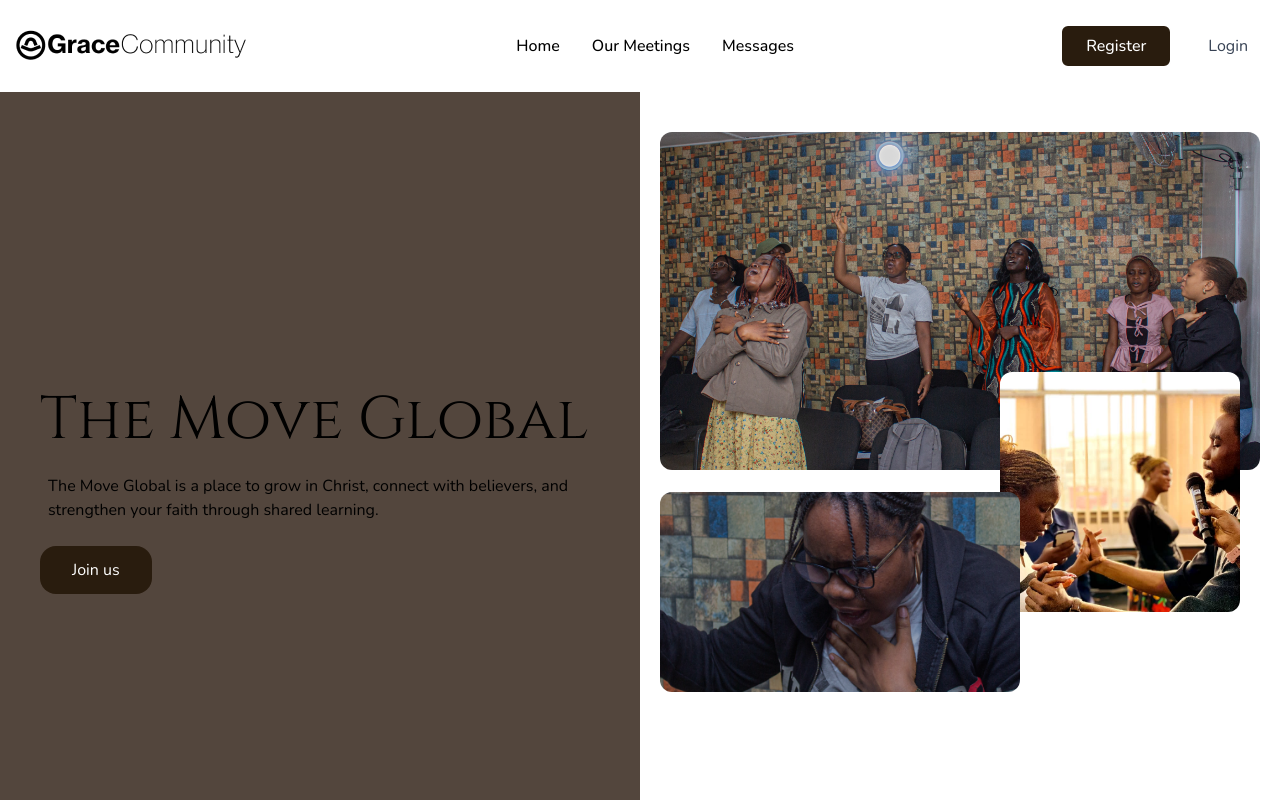
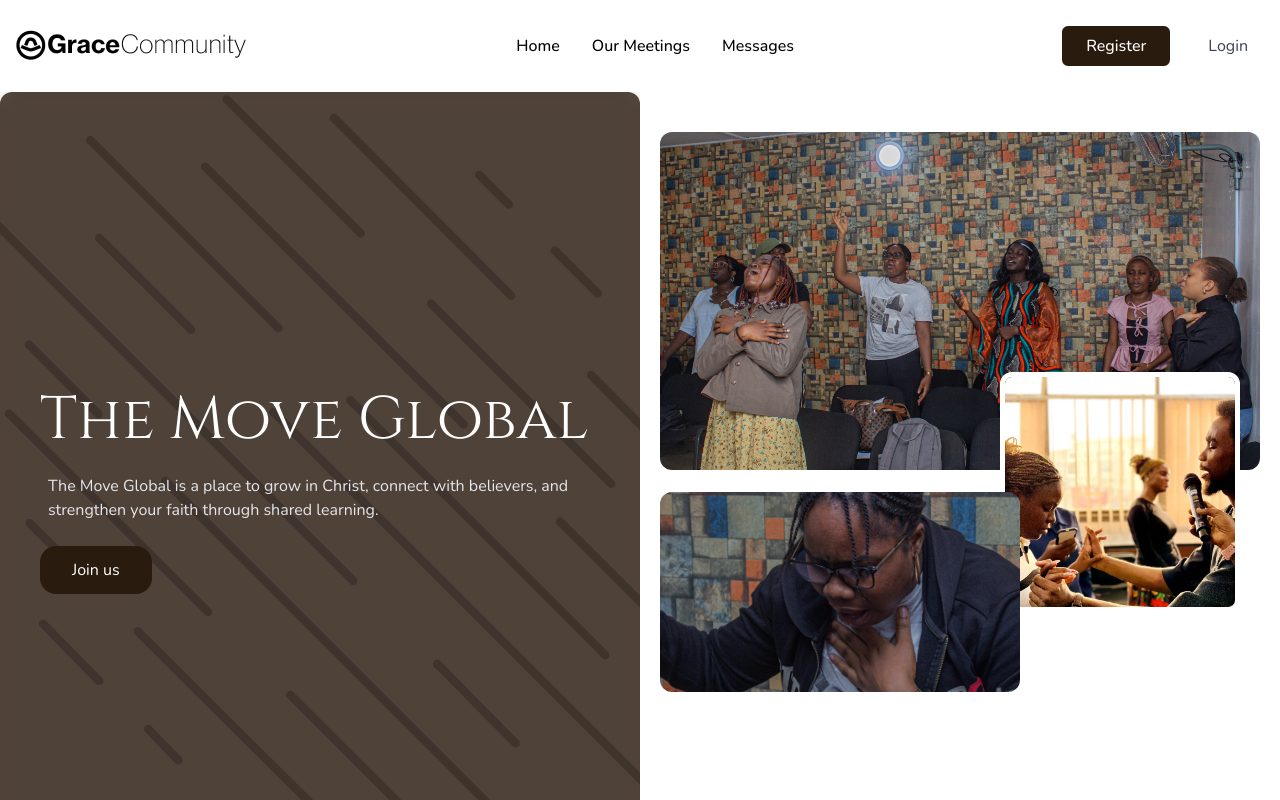
Before and after one commit to BTScoder/TheMove, a React (Vite) app in the folder client/: page / in a window 1280 px wide. Shown: the top 800 px of the page. Built offline with nearby package versions, Linux system fonts and the light colour scheme; a web font is replaced by a local one.

Commit message:
Worked on the donations section

```diff
--- a/client/src/components/Donations.jsx
+++ b/client/src/components/Donations.jsx
@@ -1,8 +1,27 @@
+import Card from "./donations/Card";
 import Dots from "./doodles/Dots";
+import { Heart } from "lucide-react";
 const Donations = () => {
   return (
-    <section className="mt-16 h-120 w-full overflow-hidden bg-gray-200 px-4 py-10 lg:mx-auto lg:mt-24 lg:max-w-300">
-      <div className="">{/* <Dots className="w-full text-gray-500" /> */}</div>
+    <section className="mt-16 mb-20 grid w-full grid-cols-1 overflow-hidden bg-gray-200 px-4 py-10 lg:mx-auto lg:mt-24 lg:h-120 lg:max-w-300 lg:grid-cols-2">
+      <div className="">
+        <Card />
+      </div>
+      <div className="mt-10 p-5 lg:mt-0">
+        <h1 className="mb-5 text-3xl font-bold lg:text-5xl">
+          Support the Mission
+        </h1>
+        <p className="max-w-md">
+          Your generosity helps us grow the community, support outreach, and
+          create resources that strengthen faith and fellowship.
+        </p>
+        <button className="border-button hover:bg-button/80 text-button mt-5 flex items-center gap-2 rounded border-2 px-6 py-3 transition-colors duration-150 hover:border-0 hover:text-white">
+          <span>
+            <Heart className="text-button mb-1 inline h-6 w-6 hover:animate-pulse hover:fill-red-600" />
+          </span>
+          Donate Now
+        </button>
+      </div>
     </section>
   );
 };
--- a/client/src/components/Hero.jsx
+++ b/client/src/components/Hero.jsx
@@ -11,9 +11,12 @@ const Hero = () => {
         animate={{ opacity: 1, y: 0 }}
         transition={{ duration: 0.5 }}
       >
-        <div className="lg:bg-hero relative flex items-center justify-center bg-[url('/hero-1.jpeg')] bg-cover bg-center px-10 lg:bg-none">
-          <div className="absolute inset-0 bg-black/50"></div>
-          <div className="relative z-10 space-y-6 text-white lg:text-black">
+        <div className="lg:bg-hero/70 relative flex items-center justify-center overflow-hidden rounded-xl bg-[url('/hero-1.jpeg')] bg-cover bg-center px-10 lg:bg-none">
+          <div className="absolute inset-0 bg-black/50 backdrop-blur-sm"></div>
+          <div className="absolute inset-0 hidden text-black/20 lg:block">
+            <CirclePattern />
+          </div>
+          <div className="relative z-10 space-y-6 text-white">
             <motion.h1
               className="font-heading text-6xl"
               initial={{ y: -50, opacity: 0 }}
@@ -23,7 +26,7 @@ const Hero = () => {
               The Move Global
             </motion.h1>
             <motion.p
-              className="ms-2"
+              className="ms-2 font-light text-gray-200"
               initial={{ y: -50, opacity: 0 }}
               animate={{ y: 0, opacity: 1 }}
               transition={{ delay: 4, duration: 0.8, ease: "easeOut" }}
@@ -49,7 +52,7 @@ const Hero = () => {
               className="h-full w-full object-cover"
             />
           </div>
-          <div className="absolute top-70 right-10 h-60 w-60 overflow-hidden rounded-xl">
+          <div className="absolute top-70 right-10 h-60 w-60 overflow-hidden rounded-xl border-5 border-white">
             <img
               src="/hero-1.jpeg"
               alt=""
--- a/client/src/components/Leaders.jsx
+++ b/client/src/components/Leaders.jsx
@@ -29,7 +29,7 @@ const Leaders = () => {
   return (
     <>
       <section className="mt-16 px-4 lg:mt-24">
-        <h2 className="font-heading text-4xl lg:text-6xl">Meet our Leaders</h2>
+        <h2 className="font-heading text-4xl lg:text-5xl">Meet our Leaders</h2>
 
         {/* Slider */}
         <Swiper
--- /dev/null
+++ b/client/src/components/donations/Card.jsx
@@ -0,0 +1,51 @@
+import CirclePattern from "../doodles/CirclePattern";
+import { motion } from "framer-motion";
+import { Shield } from "lucide-react";
+const Card = () => {
+  return (
+    <>
+      <motion.div className="bg-button/80 text-card relative flex max-w-xl flex-col gap-5 rounded-lg p-10 shadow-xl backdrop-blur-md lg:gap-10">
+        <div className="absolute inset-0 block text-white/5">
+          <CirclePattern />
+        </div>
+        <div className="flex items-start gap-4">
+          <div>
+            <Shield className="text-card/70 fill-card h-6 w-6" />
+            {/* <p className="mt-3 text-sm text-gray-500">Verified account</p> */}
+          </div>
+
+          <h1 className="font-heading relative z-10 text-xl uppercase">
+            Providus Bank
+          </h1>
+        </div>
+
+        <div className="relative z-10 space-y-5">
+          <p className="font-heading text-card/70 text-sm tracking-wide uppercase">
+            Account Number:
+          </p>
+          <p className="font-mono text-3xl tracking-widest lg:text-4xl">
+            130 862 8011
+          </p>
+        </div>
+
+        <div className="relative z-10 flex items-center gap-20">
+          <div className="space-y-2">
+            <p className="font-heading text-card/70 text-sm tracking-wide uppercase">
+              Account Holder:
+            </p>
+            <p>John Doe</p>
+          </div>
+
+          {/* <div className="space-y-2">
+            <p className="font-heading text-card/70 text-sm tracking-wide uppercase">
+              Expiry Date:
+            </p>
+            <p>12/24</p>
+          </div> */}
+        </div>
+      </motion.div>
+    </>
+  );
+};
+
+export default Card;
--- a/client/src/components/doodles/CirclePattern.jsx
+++ b/client/src/components/doodles/CirclePattern.jsx
@@ -1,120 +1,192 @@
 import React from "react";
+
 const CirclePattern = ({ className = "" }) => {
   return (
-    <svg viewBox="0 0 174 174" fill="none" xmlns="http://www.w3.org/2000/svg">
+    <svg
+      xmlns="http://www.w3.org/2000/svg"
+      viewBox="0 0 102 108"
+      fill="none"
+      className={`h-full w-full ${className}`}
+      preserveAspectRatio="xMidYMid slice"
+    >
       <path
-        d="M45.783 87.1704H9"
+        d="M27.7998 86L31.8998 90.2"
         stroke="currentColor"
-        stroke-width="16.5549"
-        stroke-miterlimit="10"
-        stroke-linecap="round"
+        strokeWidth="1.1533"
+        strokeMiterlimit="10"
+        strokeLinecap="round"
+        strokeLinejoin="round"
       />
       <path
-        d="M45.783 87.1704H9"
+        d="M13.5996 71.7998L21.1996 79.4998"
         stroke="currentColor"
-        stroke-width="16.5549"
-        stroke-miterlimit="10"
-        stroke-linecap="round"
+        strokeWidth="1.1533"
+        strokeMiterlimit="10"
+        strokeLinecap="round"
+        strokeLinejoin="round"
       />
       <path
-        d="M165.288 87.1704H128.557"
+        d="M26.4004 72.7998L55.1004 101.4"
         stroke="currentColor"
-        stroke-width="16.5549"
-        stroke-miterlimit="10"
-        stroke-linecap="round"
+        strokeWidth="1.1533"
+        strokeMiterlimit="10"
+        strokeLinecap="round"
+        strokeLinejoin="round"
       />
       <path
-        d="M165.288 87.1704H128.557"
+        d="M11.7998 58.2002L17.6998 64.0002"
         stroke="currentColor"
-        stroke-width="16.5549"
-        stroke-miterlimit="10"
-        stroke-linecap="round"
+        strokeWidth="1.1533"
+        strokeMiterlimit="10"
+        strokeLinecap="round"
+        strokeLinejoin="round"
       />
       <path
-        d="M57.8875 116.4L31.917 142.423"
+        d="M47 81.3999L72.2 106.6"
         stroke="currentColor"
-        stroke-width="16.5549"
-        stroke-miterlimit="10"
-        stroke-linecap="round"
+        strokeWidth="1.1533"
+        strokeMiterlimit="10"
+        strokeLinecap="round"
+        strokeLinejoin="round"
       />
       <path
-        d="M57.8875 116.4L31.917 142.423"
+        d="M9 43.3999L35.9 70.1999"
         stroke="currentColor"
-        stroke-width="16.5549"
-        stroke-miterlimit="10"
-        stroke-linecap="round"
+        strokeWidth="1.1533"
+        strokeMiterlimit="10"
+        strokeLinecap="round"
+        strokeLinejoin="round"
       />
       <path
-        d="M142.421 31.9185L116.398 57.889"
+        d="M30.0996 52.5L74.4996 96.9"
         stroke="currentColor"
-        stroke-width="16.5549"
-        stroke-miterlimit="10"
-        stroke-linecap="round"
+        strokeWidth="1.1533"
+        strokeMiterlimit="10"
+        strokeLinecap="round"
+        strokeLinejoin="round"
       />
       <path
-        d="M142.421 31.9185L116.398 57.889"
+        d="M11.7002 34.1001L21.1002 43.5001"
         stroke="currentColor"
-        stroke-width="16.5549"
-        stroke-miterlimit="10"
-        stroke-linecap="round"
+        strokeWidth="1.1533"
+        strokeMiterlimit="10"
+        strokeLinecap="round"
+        strokeLinejoin="round"
       />
       <path
-        d="M87.168 128.558V165.289"
+        d="M66.7998 77.2002L77.3998 87.9002"
         stroke="currentColor"
-        stroke-width="16.5549"
-        stroke-miterlimit="10"
-        stroke-linecap="round"
+        strokeWidth="1.1533"
+        strokeMiterlimit="10"
+        strokeLinecap="round"
+        strokeLinejoin="round"
       />
       <path
-        d="M87.168 128.558V165.289"
+        d="M1 11.5L55.5 66"
         stroke="currentColor"
-        stroke-width="16.5549"
-        stroke-miterlimit="10"
-        stroke-linecap="round"
+        strokeWidth="1.1533"
+        strokeMiterlimit="10"
+        strokeLinecap="round"
+        strokeLinejoin="round"
       />
       <path
-        d="M87.168 9V45.7831"
+        d="M44.7002 43.2002L98.0002 96.5002"
         stroke="currentColor"
-        stroke-width="16.5549"
-        stroke-miterlimit="10"
-        stroke-linecap="round"
+        strokeWidth="1.1533"
+        strokeMiterlimit="10"
+        strokeLinecap="round"
+        strokeLinejoin="round"
       />
       <path
-        d="M87.168 9V45.7831"
+        d="M21.2002 19.7002L33.6002 32.1002"
         stroke="currentColor"
-        stroke-width="16.5549"
-        stroke-miterlimit="10"
-        stroke-linecap="round"
+        strokeWidth="1.1533"
+        strokeMiterlimit="10"
+        strokeLinecap="round"
+        strokeLinejoin="round"
       />
       <path
-        d="M116.398 116.4L142.421 142.423"
+        d="M55.0996 41.6001L89.4996 76.0001"
         stroke="currentColor"
-        stroke-width="16.5549"
-        stroke-miterlimit="10"
-        stroke-linecap="round"
+        strokeWidth="1.1533"
+        strokeMiterlimit="10"
+        strokeLinecap="round"
+        strokeLinejoin="round"
       />
       <path
-        d="M116.398 116.4L142.421 142.423"
+        d="M20 6.5L45.4 31.9"
         stroke="currentColor"
-        stroke-width="16.5549"
-        stroke-miterlimit="10"
-        stroke-linecap="round"
+        strokeWidth="1.1533"
+        strokeMiterlimit="10"
+        strokeLinecap="round"
+        strokeLinejoin="round"
       />
       <path
-        d="M31.917 31.9185L57.8875 57.889"
+        d="M83.4004 58L101.4 76"
         stroke="currentColor"
-        stroke-width="16.5549"
-        stroke-miterlimit="10"
-        stroke-linecap="round"
+        strokeWidth="1.1533"
+        strokeMiterlimit="10"
+        strokeLinecap="round"
+        strokeLinejoin="round"
       />
       <path
-        d="M31.917 31.9185L57.8875 57.889"
+        d="M35.5 10.0996L70.4 44.8996"
         stroke="currentColor"
-        stroke-width="16.5549"
-        stroke-miterlimit="10"
-        stroke-linecap="round"
+        strokeWidth="1.1533"
+        strokeMiterlimit="10"
+        strokeLinecap="round"
+        strokeLinejoin="round"
+      />
+      <path
+        d="M66 28.5996L90.3 52.8996"
+        stroke="currentColor"
+        strokeWidth="1.1533"
+        strokeMiterlimit="10"
+        strokeLinecap="round"
+        strokeLinejoin="round"
+      />
+      <path
+        d="M38.4004 1L56.5004 19.1"
+        stroke="currentColor"
+        strokeWidth="1.1533"
+        strokeMiterlimit="10"
+        strokeLinecap="round"
+        strokeLinejoin="round"
+      />
+      <path
+        d="M87.5996 38.2002L96.9996 47.7002"
+        stroke="currentColor"
+        strokeWidth="1.1533"
+        strokeMiterlimit="10"
+        strokeLinecap="round"
+        strokeLinejoin="round"
+      />
+      <path
+        d="M52.9004 3.5L76.8004 27.5"
+        stroke="currentColor"
+        strokeWidth="1.1533"
+        strokeMiterlimit="10"
+        strokeLinecap="round"
+        strokeLinejoin="round"
+      />
+      <path
+        d="M82.7002 21.4004L88.5002 27.2004"
+        stroke="currentColor"
+        strokeWidth="1.1533"
+        strokeMiterlimit="10"
+        strokeLinecap="round"
+        strokeLinejoin="round"
+      />
+      <path
+        d="M72.5 11.2002L76.5 15.2002"
+        stroke="currentColor"
+        strokeWidth="1.1533"
+        strokeMiterlimit="10"
+        strokeLinecap="round"
+        strokeLinejoin="round"
       />
     </svg>
   );
 };
+
 export default CirclePattern;
--- a/client/src/index.css
+++ b/client/src/index.css
@@ -7,7 +7,8 @@
   --color-background: #f5f5f5;
   --color-button: #291c0e;
   --color-text: #2c3e50;
-  --color-hero: #a78d7b;
+  --color-hero: #7a553a;
+  --color-card: #ffd700;
   --font-heading: "Cinzel", serif;
   --font-body: "Nunito", sans-serif;
 }
```
Also changed, not shown: client/src/components/Footer.jsx (+20 -72 lines).
